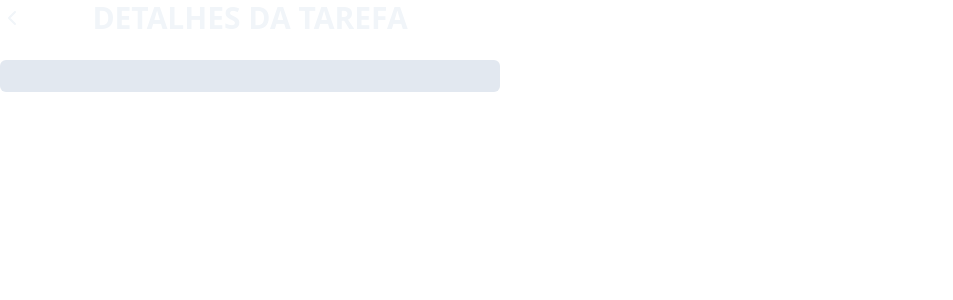
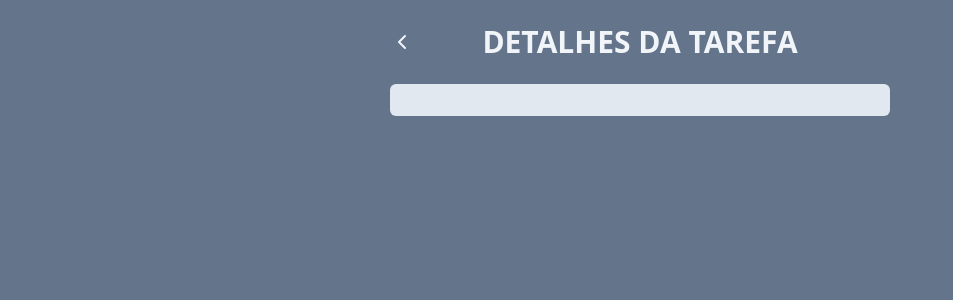
Before and after one commit to calmadogs/projeto-to-do-list, a React (Vite) app: page /task in a window 1280 px wide. Shown: the top 300 px of the page, without its empty margins (0-953 px from the left). Built offline with nearby package versions, Linux system fonts and the light colour scheme.

Commit message:
excluir o componete Divi que alterava o CSS da TaskPage.jsx

```diff
--- a/src/pages/TaskPage.jsx
+++ b/src/pages/TaskPage.jsx
@@ -4,16 +4,18 @@ import Title from "../components/Title";
 
 
 function TaskPage() {
-  const navigate = useNavigate()
+  const navigate = useNavigate();
   const [searchParams] = useSearchParams();
   const title = searchParams.get("title");
   const description = searchParams.get("description");
   return (
-    <div>
+    <div className="w-screen h-screen bg-slate-500 flex justify-center p-6">
       <div className="w-[500px] space-y-4">
         <div className="flex justify-center relative mb-6 ">
-
-          <button onClick={ () => navigate(-1)} className=" absolute left-0 top-0 bottom-0 text-slate-100">
+          <button
+            onClick={() => navigate(-1)}
+            className=" absolute left-0 top-0 bottom-0 text-slate-100"
+          >
             <ChevronLeftIcon />
           </button>
           <Title>DETALHES DA TAREFA</Title>
```
